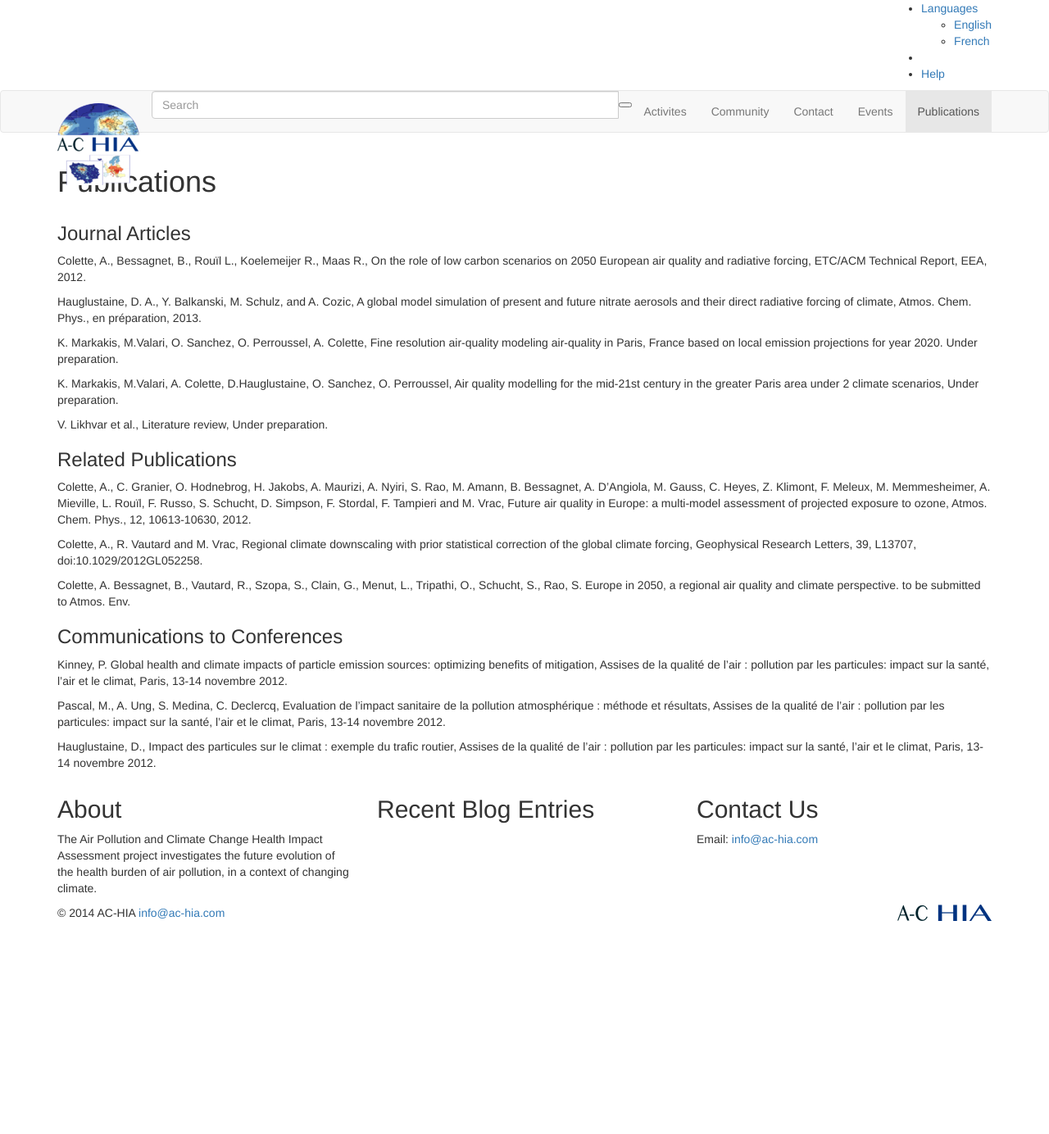
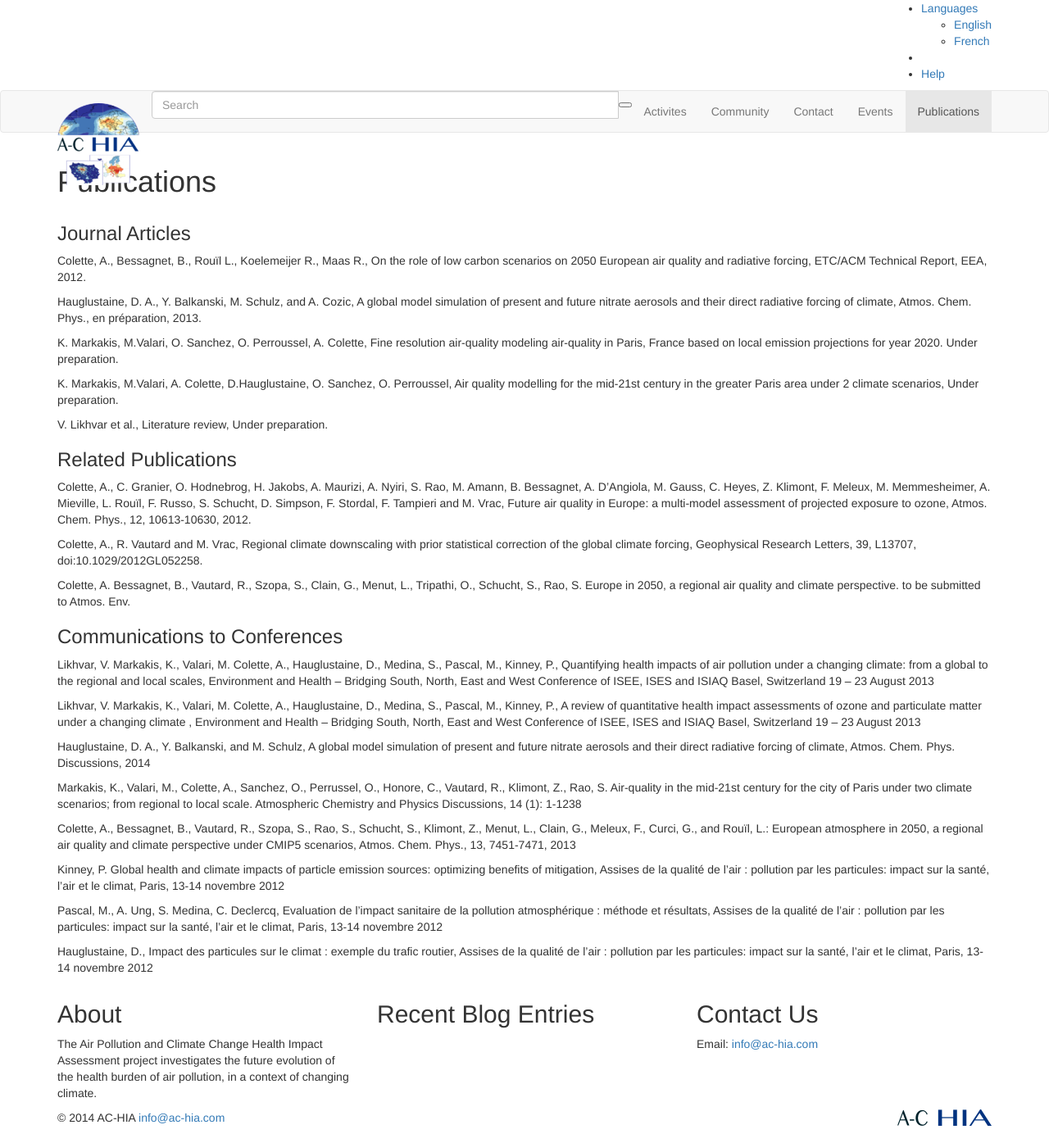
Before and after one commit to vlikhvar/achia, a Jekyll site: the page built from publications.md, in a window 1280 px wide. Shown: the whole page at 82% size. Built offline with Jekyll 4.4.1, drawn with Linux system fonts in a browser that asks for light colours; nearby versions of some CDN libraries; library files that are not in the unit come from our copies; Markdown is read by kramdown in place of the engine named in the settings; before the commit the page ends 1134 px from its top, so only the background shows below that.

Commit message:
Update publications.md

```diff
--- a/publications.md
+++ b/publications.md
@@ -28,8 +28,18 @@ Colette, A. Bessagnet, B., Vautard, R., Szopa, S., Clain, G., Menut, L., Tripath
 
 ### Communications to Conferences
 
-Kinney, P. Global health and climate impacts of particle emission sources: optimizing benefits of mitigation, Assises de la qualité de l’air : pollution par les particules: impact sur la santé, l’air et le climat, Paris, 13‐14 novembre 2012.
+Likhvar, V. Markakis, K., Valari, M. Colette, A., Hauglustaine, D., Medina, S., Pascal, M., Kinney, P., Quantifying health impacts of air pollution under a changing climate: from a global to the regional and local scales, Environment and Health – Bridging South, North, East and West Conference of ISEE, ISES and ISIAQ Basel, Switzerland 19 – 23 August 2013
 
-Pascal, M., A. Ung, S. Medina, C. Declercq, Evaluation de l’impact sanitaire de la pollution atmosphérique : méthode et résultats, Assises de la qualité de l’air : pollution par les particules: impact sur la santé, l’air et le climat, Paris, 13‐14 novembre 2012.
+Likhvar, V. Markakis, K., Valari, M. Colette, A., Hauglustaine, D., Medina, S., Pascal, M., Kinney, P., A review of quantitative health impact assessments of ozone and particulate matter under a changing climate , Environment and Health – Bridging South, North, East and West Conference of ISEE, ISES and ISIAQ Basel, Switzerland 19 – 23 August 2013
 
-Hauglustaine, D., Impact des particules sur le climat : exemple du trafic routier, Assises de la qualité de l’air : pollution par les particules: impact sur la santé, l’air et le climat, Paris, 13‐14 novembre 2012.
+Hauglustaine, D. A., Y. Balkanski, and M. Schulz, A global model simulation of present and future nitrate aerosols and their direct radiative forcing of climate, Atmos. Chem. Phys. Discussions, 2014
+
+Markakis, K., Valari, M., Colette, A., Sanchez, O., Perrussel, O., Honore, C., Vautard, R., Klimont, Z., Rao, S. Air-quality in the mid-21st century for the city of Paris under two climate scenarios; from regional to local scale. Atmospheric Chemistry and Physics Discussions, 14 (1): 1-1238
+
+Colette, A., Bessagnet, B., Vautard, R., Szopa, S., Rao, S., Schucht, S., Klimont, Z., Menut, L., Clain, G., Meleux, F., Curci, G., and Rouïl, L.: European atmosphere in 2050, a regional air quality and climate perspective under CMIP5 scenarios, Atmos. Chem. Phys., 13, 7451-7471, 2013
+
+Kinney, P. Global health and climate impacts of particle emission sources: optimizing benefits of mitigation, Assises de la qualité de l’air : pollution par les particules: impact sur la santé, l’air et le climat, Paris, 13‐14 novembre 2012
+
+Pascal, M., A. Ung, S. Medina, C. Declercq, Evaluation de l’impact sanitaire de la pollution atmosphérique : méthode et résultats, Assises de la qualité de l’air : pollution par les particules: impact sur la santé, l’air et le climat, Paris, 13‐14 novembre 2012
+
+Hauglustaine, D., Impact des particules sur le climat : exemple du trafic routier, Assises de la qualité de l’air : pollution par les particules: impact sur la santé, l’air et le climat, Paris, 13‐14 novembre 2012
```
